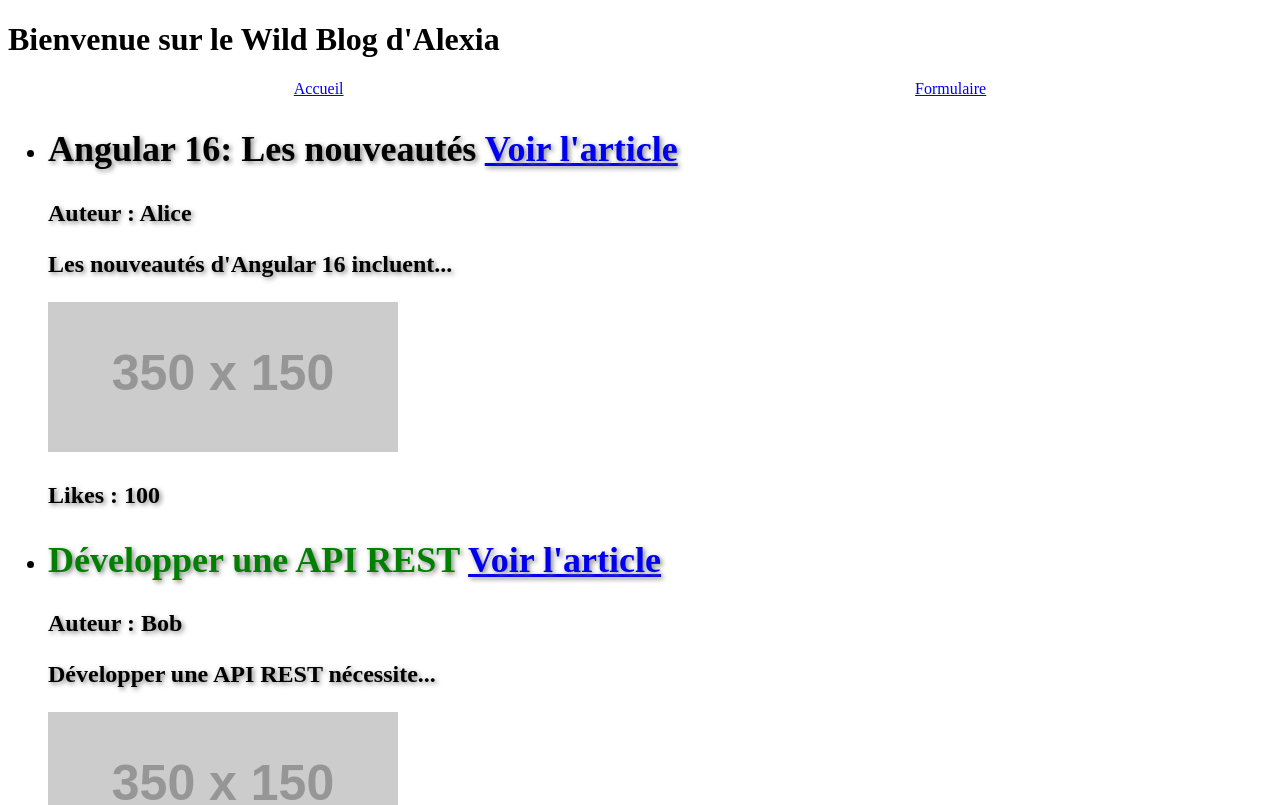
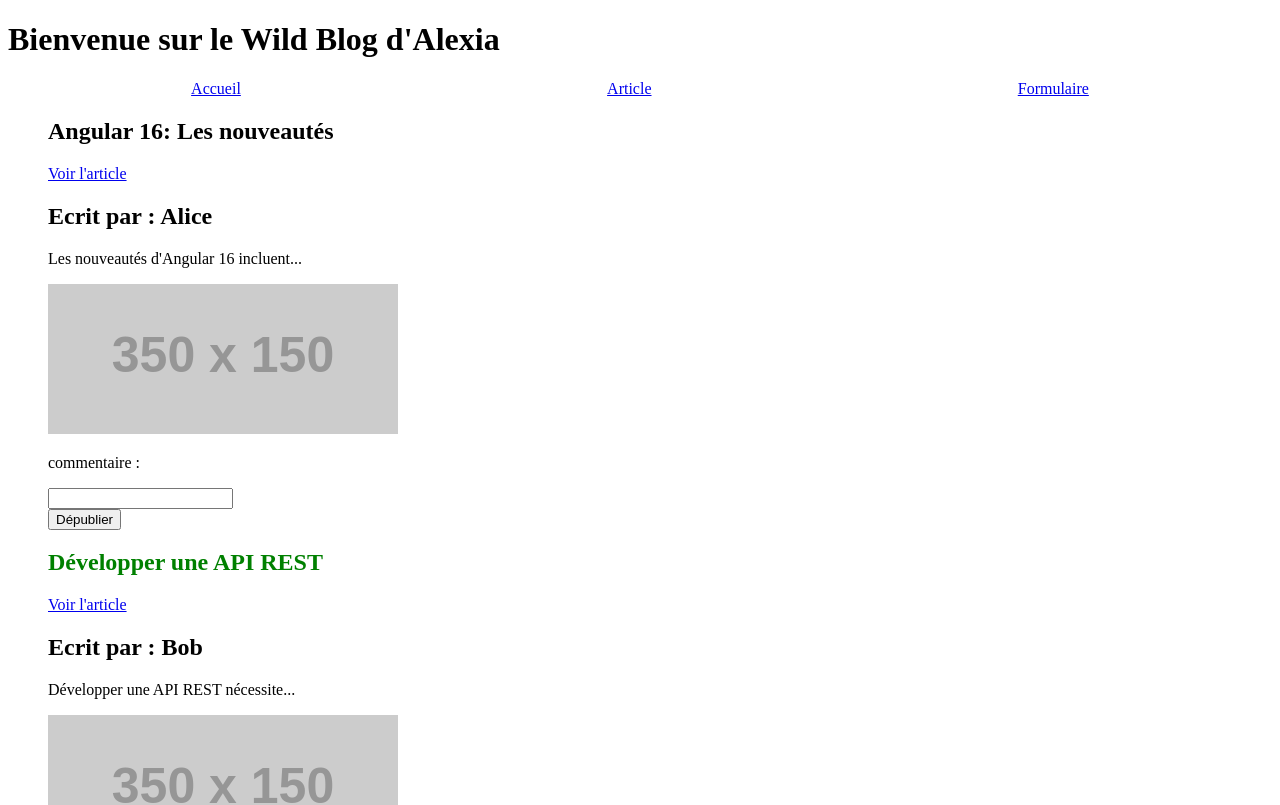
Before and after one commit to AlexiaGu/wild_blog, an Angular app: page / in a window 1280 px wide. Shown: the top 805 px of the page. Built offline with nearby package versions, Linux system fonts and the light colour scheme.

Commit message:
Quête Angular 08 - Communication entre les composants : @Input

```diff
--- a/src/app/app.component.html
+++ b/src/app/app.component.html
@@ -1,18 +1,8 @@
-<!-- * * * * * * * * * * * * * * * * * * * * * * * * * * * * * * * -->
-<!-- * * * * * * * * * * * The content below * * * * * * * * * * * -->
-<!-- * * * * * * * * * * is only a placeholder * * * * * * * * * * -->
-<!-- * * * * * * * * * * and can be replaced.  * * * * * * * * * * -->
-<!-- * * * * * * * * * * * * * * * * * * * * * * * * * * * * * * * -->
-<!-- * * * * * * * * * Delete the template below * * * * * * * * * -->
-<!-- * * * * * * * to get started with your project! * * * * * * * -->
-<!-- * * * * * * * * * * * * * * * * * * * * * * * * * * * * * * * -->
 <h1>Bienvenue sur le Wild Blog d'{{ title }}</h1>
 <nav class="link">
   <a [routerLink]="['']">Accueil</a>
-
+  <a [routerLink]="['/article/:id']">Article</a>
   <a [routerLink]="['/signupform']">Formulaire </a>
 </nav>
 
 <router-outlet />
-
-<router-outlet />
--- a/src/app/article/article.component.html
+++ b/src/app/article/article.component.html
@@ -1,17 +1,21 @@
-<!-- <div class="card-content"> -->
-<!-- contenu de l'article masqué si contenu dépublié -->
-<!-- <div [hidden]="!article.isPublished">
-    <h1 class="card-title">{{ article.title }}</h1>
-    <h2>{{ article.author }}</h2>
+@for (article of articles; track article.id){
+<section [ngClass]="{ 'popular-article': article.likes >= 100 }">
+  <div [hidden]="!article.isPublished">
+    <h1 [ngStyle]="{ color: article.likes >= 150 ? 'green' : 'black' }">
+      {{ article.title }}
+    </h1>
+    <a [routerLink]="['/article', article.id]">Voir l'article</a>
+    <h2>Ecrit par : {{ article.author }}</h2>
 
     <p>{{ article.content }}</p>
     <img [src]="article.image" [alt]="article.title" />
 
-    <p>commentaire : {{ comment }}</p>
-    <input type="text" [(ngModel)]="comment" />
-  </div> -->
-<!-- bouton de publication / dépublication -->
-<!-- <button (click)="togglePublication()">
+    <p>commentaire : {{ article.comment }}</p>
+    <input type="text" [(ngModel)]="article.comment" />
+  </div>
+
+  <button (click)="togglePublication(article)">
     {{ article.isPublished ? "Dépublier" : "Publier" }}
   </button>
-</div> -->
+</section>
+}
--- a/src/app/article/article.component.ts
+++ b/src/app/article/article.component.ts
@@ -1,30 +1,31 @@
-// import { Component, inject } from '@angular/core';
-// import { FormsModule } from '@angular/forms';
+import { Component, inject, Input } from '@angular/core';
+import { FormsModule } from '@angular/forms';
+import { Article } from '../models/article.model';
+import { CommonModule } from '@angular/common';
+import { RouterModule } from '@angular/router';
 
-// import { ActivatedRoute, ParamMap } from '@angular/router';
+@Component({
+  selector: 'app-article',
+  standalone: true,
+  imports: [FormsModule, RouterModule, CommonModule],
+  templateUrl: './article.component.html',
+  styleUrl: './article.component.scss',
+})
+export class ArticleComponent {
+  @Input() articles: Article[] = [];
 
-// @Component({
-//   selector: 'app-article',
-//   standalone: true,
-//   imports: [FormsModule],
-//   templateUrl: './article.component.html',
-//   styleUrl: './article.component.scss',
-// })
-// export class ArticleComponent {
-
-//   // pour récuperer le typage provenant du fichier article.models.ts
-//   article: Article = {
-//     title: "Titre de l'article",
-//     author: 'John Doe',
-//     content: "Voici le contenu de l'article.",
-//     image: 'https://via.placeholder.com/350x150',
-//     isPublished: true,
-//     comment: '',
-//   };
-//   //évite une erreur indiquant que la propriété comment n'existe pas
-//   comment: string = '';
-
-//   togglePublication(): void {
-//     this.article.isPublished = !this.article.isPublished;
-//   }
-//}
+  togglePublication(article: Article): void {
+    article.isPublished = !article.isPublished;
+  }
+  // pour récuperer le typage provenant du fichier article.models.ts
+  //  article: ArticleBis = {
+  //   title: "Titre de l'article",
+  //   author: 'John Doe',
+  //   content: "Voici le contenu de l'article.",
+  //   image: 'https://via.placeholder.com/350x150',
+  //   isPublished: true,
+  //   comment: '',
+  // };
+  // //évite une erreur indiquant que la propriété comment n'existe pas
+  // comment: string = '';
+}
--- a/src/app/home-page/home-page.component.html
+++ b/src/app/home-page/home-page.component.html
@@ -1,31 +1,10 @@
 <main class="main">
-  <div class="content">
-    <ul>
-      <!-- affichage des articles publiés -->
-      <!-- verification longueur tableau si articles publiés affiche les articles -->
-      @if (publishedArticles.length > 0) { @for (article of articles; track
-      $index){ @if (article.isPublished) {
-      <!-- affichage personnalisé si 100 likes ou plus sur un article -->
-      <li [ngClass]="{ 'popular-article': article.likes >= 100 }">
-        <h2 [ngStyle]="{ color: article.likes >= 150 ? 'green' : 'black' }">
-          {{ article.title }}
-          <!-- lien pour voir l'id de l'article -->
-          <a [routerLink]="['/article', article.id]">Voir l'article</a>
-        </h2>
+  <ul>
+    @for (article of articles; track $index){ @if (article.isPublished) {
+    <app-article [articles]="articles" />
+    } } @empty {
+    <p>Aucun article publié pour le moment</p>
 
-        <p>Auteur : {{ article.author }}</p>
-        <p>{{ article.content }}</p>
-        <img [src]="article.image" alt="{{ article.title }}" />
-        <p>Likes : {{ article.likes }}</p>
-      </li>
-      <!-- Sinon affiche le message suivant si 0 article publié -->
-      } }}@else {
-      <p>Aucun article publié pour le moment</p>
-      }
-    </ul>
-
-    <!-- appel du composant article dans le fichier html du composant parent -->
-    <!-- <app-article></app-article> -->
-    <!-- <app-contact-form /> -->
-  </div>
+    }
+  </ul>
 </main>
```
Also changed, not shown: src/app/home-page/home-page.component.ts (+9 -1 lines).
